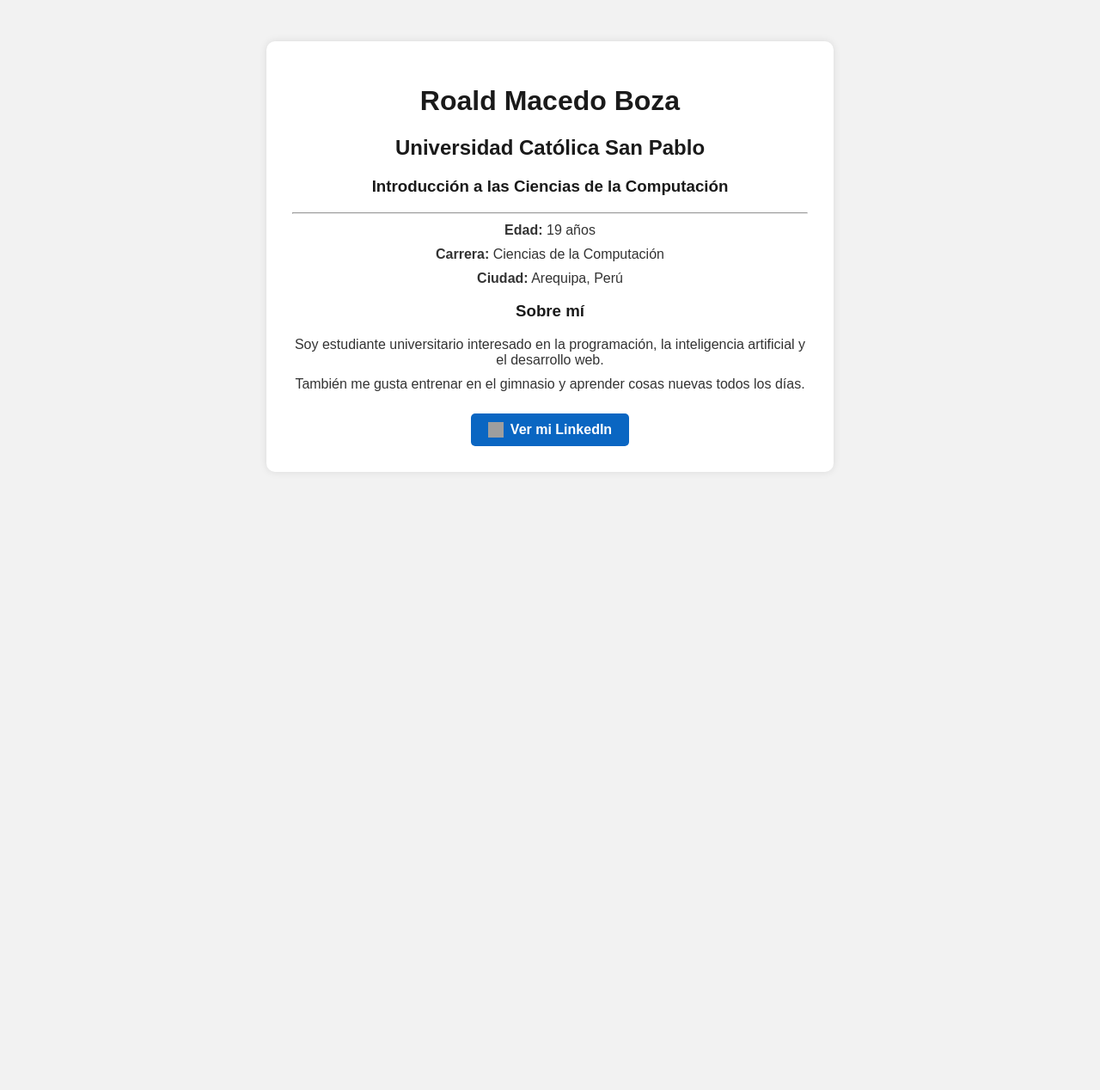
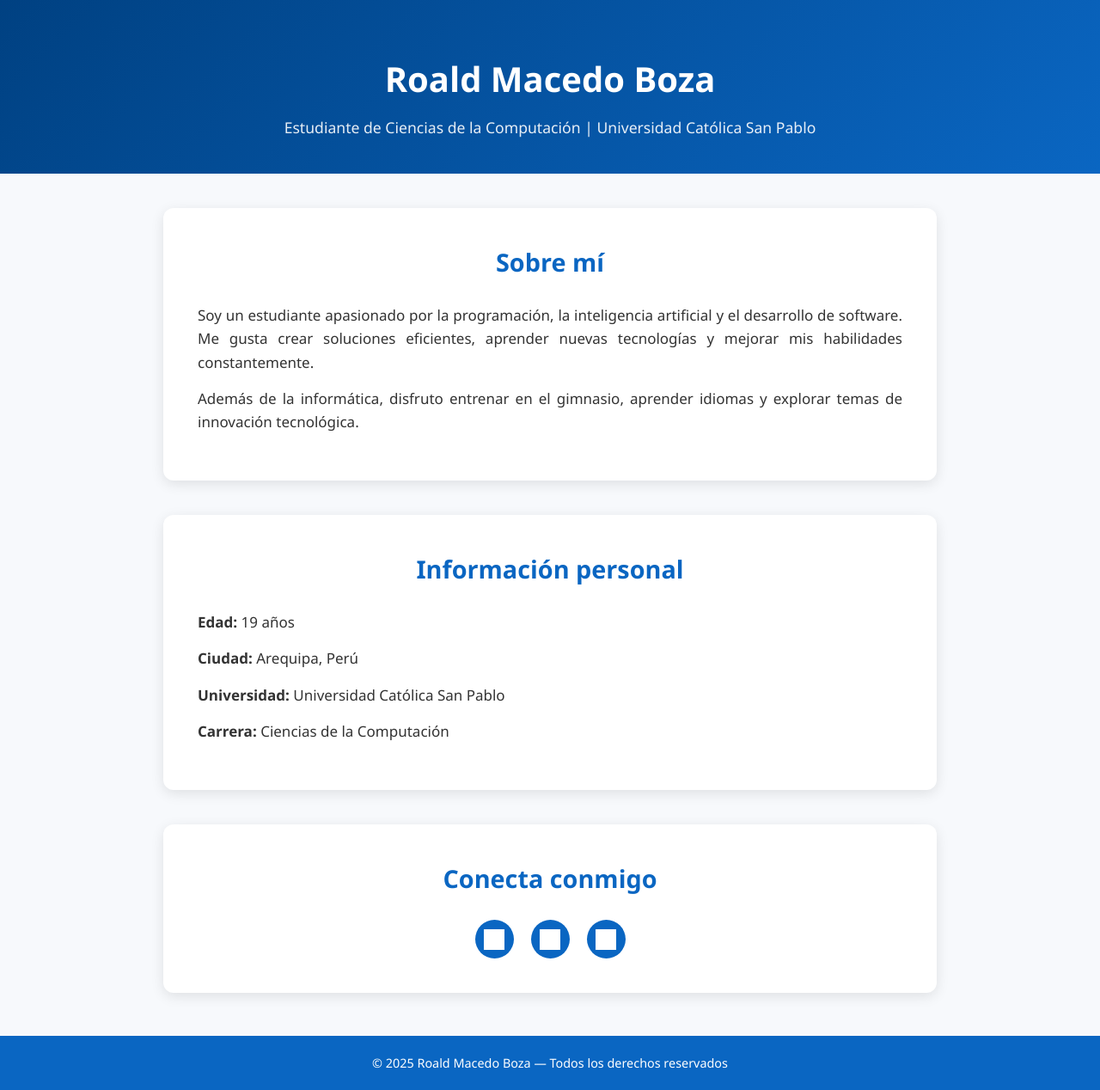
Before and after one commit to roaldmacedo-boza/roaldmacedo.github.io, a plain HTML site: page index.html in a window 1280 px wide. Shown: the whole page at 86% size. Before the commit the page ends 800 px from the top, so only its background shows below. Drawn offline with Linux system fonts and the light colour scheme; grey boxes are pictures that could not be loaded.

Commit message:
Revamp personal webpage with portfolio and styles
Updated the personal webpage to include a portfolio section, improved styling, and added social media links.

```diff
--- a/index.html
+++ b/index.html
@@ -2,77 +2,154 @@
 <html lang="es">
 <head>
     <meta charset="UTF-8">
-    <title>Roald Macedo Boza</title>
-    <meta name="description" content="Página personal de Roald Macedo Boza, estudiante de la Universidad Católica San Pablo.">
-    <meta name="robots" content="index, follow">
+    <meta name="viewport" content="width=device-width, initial-scale=1.0">
+    <title>Roald Macedo Boza | Portafolio</title>
+    <meta name="description" content="Portafolio personal de Roald Macedo Boza, estudiante de Ciencias de la Computación en la Universidad Católica San Pablo.">
+    <link rel="icon" href="https://cdn-icons-png.flaticon.com/512/1051/1051277.png" type="image/png">
     <style>
+        /* ====== ESTILOS GENERALES ====== */
+        * {
+            margin: 0;
+            padding: 0;
+            box-sizing: border-box;
+        }
         body {
-            font-family: Arial, sans-serif;
-            background-color: #f2f2f2;
+            font-family: 'Segoe UI', Tahoma, Geneva, Verdana, sans-serif;
+            background-color: #f7f9fc;
             color: #333;
+            line-height: 1.6;
+        }
+
+        /* ====== ENCABEZADO ====== */
+        header {
+            background: linear-gradient(135deg, #004182, #0a66c2);
+            color: #fff;
+            padding: 60px 20px 40px 20px;
             text-align: center;
+        }
+        header h1 {
+            font-size: 2.5em;
+            margin-bottom: 10px;
+        }
+        header p {
+            font-size: 1.1em;
+            opacity: 0.9;
+        }
+
+        /* ====== SECCIONES ====== */
+        section {
+            max-width: 900px;
+            margin: 40px auto;
+            background: #fff;
+            border-radius: 12px;
             padding: 40px;
+            box-shadow: 0 4px 15px rgba(0,0,0,0.1);
         }
-        .container {
-            background-color: #fff;
-            max-width: 600px;
-            margin: auto;
-            padding: 30px;
-            border-radius: 10px;
-            box-shadow: 0 0 10px rgba(0,0,0,0.1);
+
+        section h2 {
+            text-align: center;
+            color: #0a66c2;
+            margin-bottom: 25px;
+            font-size: 1.8em;
         }
-        h1, h2, h3 {
-            color: #1a1a1a;
+
+        section p {
+            font-size: 17px;
+            margin-bottom: 15px;
+            text-align: justify;
         }
-        p {
-            font-size: 16px;
-            margin: 10px 0;
+
+        /* ====== ENLACES SOCIALES ====== */
+        .social-links {
+            display: flex;
+            justify-content: center;
+            gap: 20px;
+            margin-top: 25px;
         }
-        .link-button {
-            display: inline-flex;
+
+        .social-links a {
+            display: flex;
             align-items: center;
             justify-content: center;
-            gap: 8px;
-            margin-top: 15px;
-            padding: 10px 20px;
+            width: 45px;
+            height: 45px;
+            background-color: #0a66c2;
+            border-radius: 50%;
+            transition: transform 0.3s, background-color 0.3s;
+        }
+
+        .social-links a:hover {
+            background-color: #004182;
+            transform: scale(1.1);
+        }
+
+        .social-links img {
+            width: 24px;
+            height: 24px;
+            filter: brightness(0) invert(1);
+        }
+
+        /* ====== PIE DE PÁGINA ====== */
+        footer {
+            text-align: center;
+            padding: 20px;
             background-color: #0a66c2;
             color: white;
-            text-decoration: none;
-            border-radius: 5px;
-            font-weight: bold;
-            transition: background-color 0.3s;
+            margin-top: 50px;
+            font-size: 0.9em;
         }
-        .link-button:hover {
-            background-color: #004182;
-        }
-        .linkedin-icon {
-            width: 18px;
-            height: 18px;
-            vertical-align: middle;
+
+        /* ====== RESPONSIVE ====== */
+        @media (max-width: 768px) {
+            section {
+                margin: 20px;
+                padding: 25px;
+            }
         }
     </style>
 </head>
 <body>
-    <div class="container">
+
+    <header>
         <h1>Roald Macedo Boza</h1>
-        <h2>Universidad Católica San Pablo</h2>
-        <h3>Introducción a las Ciencias de la Computación</h3>
+        <p>Estudiante de Ciencias de la Computación | Universidad Católica San Pablo</p>
+    </header>
 
-        <hr>
+    <section id="sobre-mi">
+        <h2>Sobre mí</h2>
+        <p>Soy un estudiante apasionado por la programación, la inteligencia artificial y el desarrollo de software. Me gusta crear soluciones eficientes, aprender nuevas tecnologías y mejorar mis habilidades constantemente.</p>
+        <p>Además de la informática, disfruto entrenar en el gimnasio, aprender idiomas y explorar temas de innovación tecnológica.</p>
+    </section>
 
+    <section id="informacion">
+        <h2>Información personal</h2>
         <p><strong>Edad:</strong> 19 años</p>
+        <p><strong>Ciudad:</strong> Arequipa, Perú</p>
+        <p><strong>Universidad:</strong> Universidad Católica San Pablo</p>
         <p><strong>Carrera:</strong> Ciencias de la Computación</p>
-        <p><strong>Ciudad:</strong> Arequipa, Perú</p>
+    </section>
 
-        <h3>Sobre mí</h3>
-        <p>Soy estudiante universitario interesado en la programación, la inteligencia artificial y el desarrollo web.</p>
-        <p>También me gusta entrenar en el gimnasio y aprender cosas nuevas todos los días.</p>
+    <section id="contacto">
+        <h2>Conecta conmigo</h2>
+        <div class="social-links">
+            <!-- LinkedIn -->
+            <a href="https://pe.linkedin.com/in/roald-macedo-boza-a466a4385" target="_blank" title="LinkedIn">
+                <img src="https://cdn-icons-png.flaticon.com/512/174/174857.png" alt="LinkedIn">
+            </a>
+            <!-- GitHub -->
+            <a href="https://github.com/roaldmacedo-boza" target="_blank" title="GitHub">
+                <img src="https://cdn-icons-png.flaticon.com/512/733/733553.png" alt="GitHub">
+            </a>
+            <!-- Correo -->
+            <a href="mailto:roaldmacedoboza@gmail.com" title="Correo">
+                <img src="https://cdn-icons-png.flaticon.com/512/561/561127.png" alt="Email">
+            </a>
+        </div>
+    </section>
 
-        <!-- Enlace a LinkedIn con ícono -->
-        <a class="link-button" href="https://pe.linkedin.com/in/roald-macedo-boza-a466a4385" target="_blank">
-            <img class="linkedin-icon" src="https://cdn-icons-png.flaticon.com/512/174/174857.png" alt="LinkedIn">
-            Ver mi LinkedIn
-        </a>
-    </div>
+    <footer>
+        © 2025 Roald Macedo Boza — Todos los derechos reservados
+    </footer>
+
 </body>
 </html>
```
